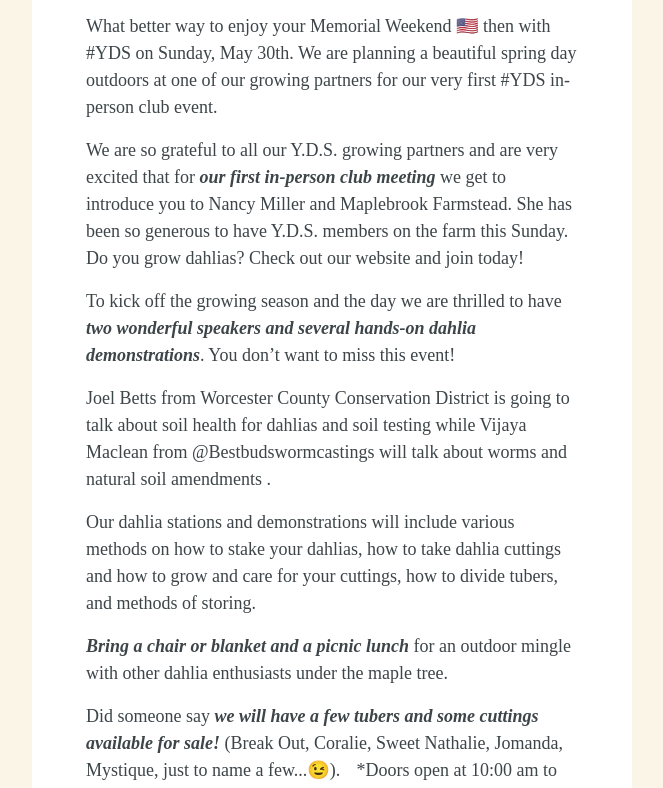
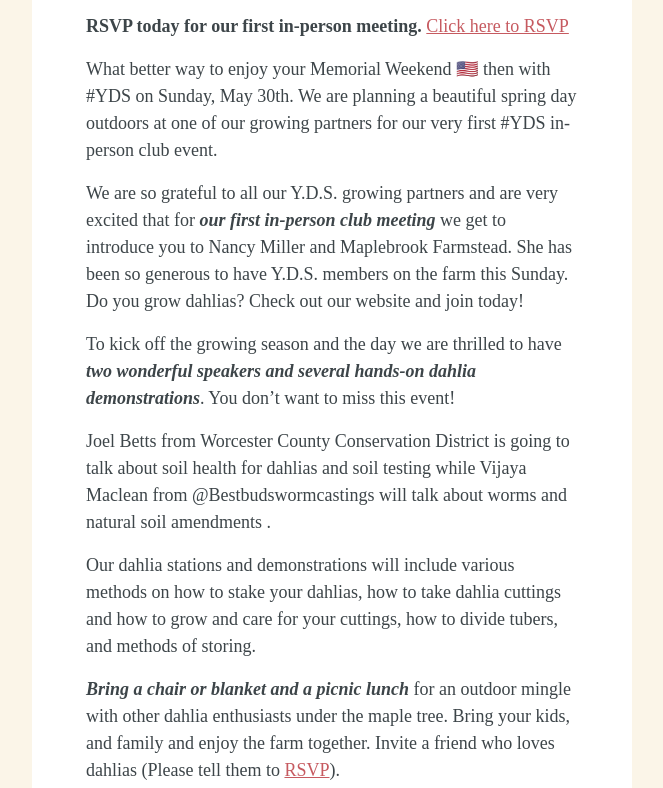
Before and after one commit to johnthedesigner/yds-email, a plain HTML site: page 202105/20210527_meeting-notification/20210527_meeting-notification.html in a window 1280 px wide. Shown: the part 383-1171 px from the top of the page, without its empty margins (308-971 px from the left). Drawn offline with Linux system fonts and the light colour scheme.

Commit message:
add RSVP links

```diff
--- a/202105/20210527_meeting-notification/20210527_meeting-notification.html
+++ b/202105/20210527_meeting-notification/20210527_meeting-notification.html
@@ -264,6 +264,17 @@
                                 Are you ready for Sunday's meeting?
                               </h1>
                               <p>
+                                <b
+                                  >RSVP today for our first in-person
+                                  meeting.</b
+                                >
+                                <a
+                                  href="https://www.signupgenius.com/go/10C0C44AFA82DA5FAC16-1stinperson"
+                                  target="_blank"
+                                  >Click here to RSVP</a
+                                >
+                              </p>
+                              <p>
                                 What better way to enjoy your Memorial Weekend
                                 🇺🇸 then with #YDS on Sunday, May 30th. We are
                                 planning a beautiful spring day outdoors at one
@@ -312,7 +323,15 @@
                                   ></b
                                 >
                                 for an outdoor mingle with other dahlia
-                                enthusiasts under the maple tree.
+                                enthusiasts under the maple tree. Bring your
+                                kids, and family and enjoy the farm together.
+                                Invite a friend who loves dahlias (Please tell
+                                them to
+                                <a
+                                  href="https://www.signupgenius.com/go/10C0C44AFA82DA5FAC16-1stinperson"
+                                  target="_blank"
+                                  >RSVP</a
+                                >).
                               </p>
                               <p>
                                 Did someone say
```
